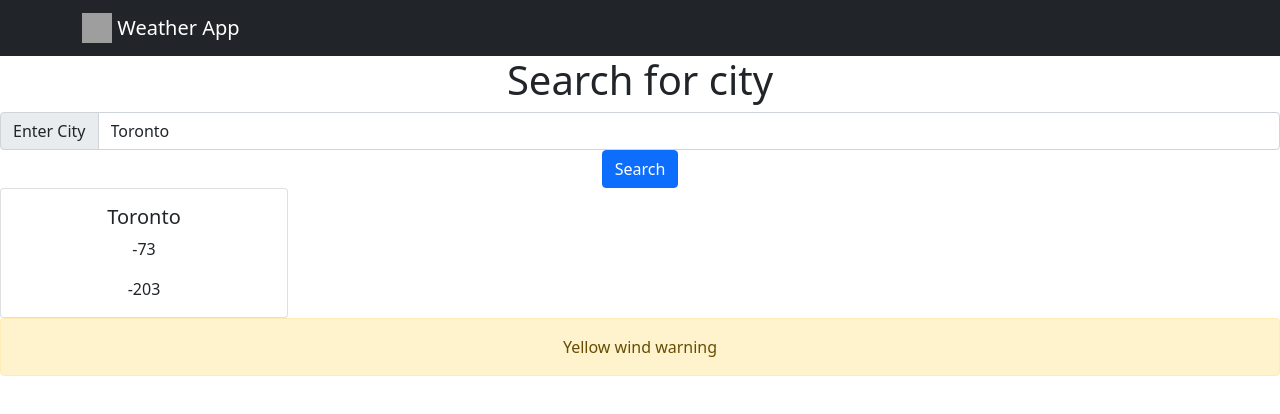
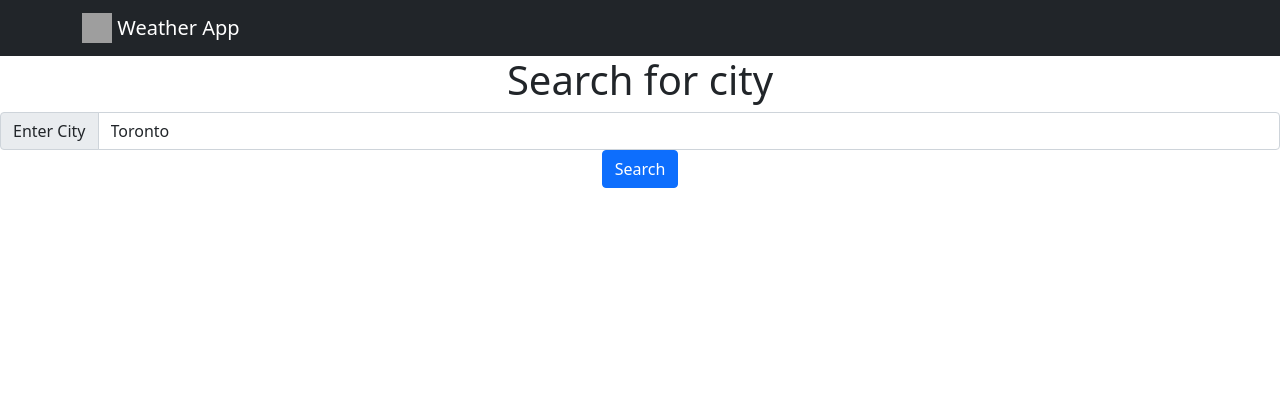
Before and after one commit to omarhawas/react-weather-app, a React (Create React App) app: page / in a window 1280 px wide. Shown: the top 414 px of the page. Built offline with nearby package versions, Linux system fonts and the light colour scheme; grey boxes are pictures that could not be loaded.

Commit message:
added search by multiple cities

```diff
--- a/src/App.js
+++ b/src/App.js
@@ -4,16 +4,18 @@ import WeatherDisplay from "./components/WeatherDisplay";
 import { useState } from "react";
 
 function App() {
-  const [weatherData, setWeatherData] = useState({
-    city: "Toronto",
-    temp: "200",
-    feelsLike: "70",
-    alerts: [{ description: "Yellow wind warning" }],
-  });
+  const [weatherData, setWeatherData] = useState([]);
+
+  function pushWeatherData(item) {
+    setWeatherData([...weatherData, item]);
+  }
+
   return (
     <div className="App">
-      <Search setWeatherData={setWeatherData} />
-      <WeatherDisplay weatherData={weatherData} />
+      <Search pushWeatherData={pushWeatherData} />
+      {weatherData.map((item, index) => {
+        return <WeatherDisplay weatherData={item} key={index} />;
+      })}
     </div>
   );
 }
--- a/src/components/Search.js
+++ b/src/components/Search.js
@@ -17,7 +17,7 @@ function Search(props) {
     const temp = weatherResponse.data.current.temp;
     const feelsLike = weatherResponse.data.current.feels_like;
     const alerts = weatherResponse.data.alerts;
-    props.setWeatherData({
+    props.pushWeatherData({
       city: city,
       temp: temp,
       feelsLike: feelsLike,
--- a/src/components/WeatherDisplay.js
+++ b/src/components/WeatherDisplay.js
@@ -1,5 +1,5 @@
 import React from "react";
-import { Card, Alert } from "react-bootstrap";
+import { Card, Popover, OverlayTrigger, Button } from "react-bootstrap";
 
 function kelvinToCelsius(kelvin) {
   return Math.floor(parseInt(kelvin - 273.15));
@@ -13,13 +13,27 @@ const WeatherDisplay = (props) => {
           <Card.Title>{props.weatherData.city}</Card.Title>
           <Card.Text>{kelvinToCelsius(props.weatherData.temp)}</Card.Text>
           <Card.Text>{kelvinToCelsius(props.weatherData.feelsLike)}</Card.Text>
+          {props.weatherData.alerts?.map((alert, idx) => {
+            const popover = (
+              <Popover id="popover-basic">
+                <Popover.Header as="h3">{alert.sender_name}</Popover.Header>
+                <Popover.Body>{alert.description}</Popover.Body>
+              </Popover>
+            );
+
+            return (
+              <OverlayTrigger
+                key={idx}
+                trigger="click"
+                placement="right"
+                overlay={popover}
+              >
+                <Button variant="success">Alert {idx + 1}</Button>
+              </OverlayTrigger>
+            );
+          })}
         </Card.Body>
       </Card>
-      {props.weatherData.alerts?.map((alert, idx) => (
-        <Alert key={idx} variant="warning">
-          {alert.description}
-        </Alert>
-      ))}
     </div>
   );
 };
```
Also changed, not shown: src/utils/weatherApi.js (+4 -3 lines).
